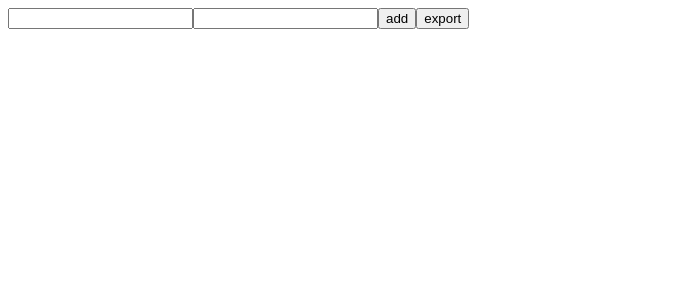
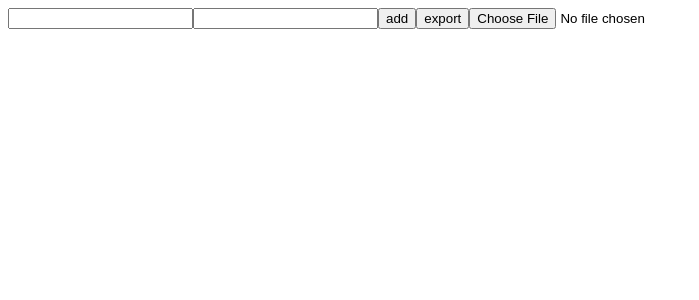
Before and after one commit to britanesse/hagetracker, a React (Vite) app: page / in a window 1280 px wide. Shown: the top 300 px of the page, without its empty margins (0-699 px from the left). Built offline with nearby package versions, Linux system fonts and the light colour scheme.

Commit message:
add ability to import

```diff
--- a/src/App.tsx
+++ b/src/App.tsx
@@ -58,6 +58,20 @@ export default function App() {
       >
         export
       </button>
+      <input
+        type="file"
+        onChange={async (event) => {
+          const firstFile = event.target.files?.[0];
+
+          const text = await firstFile?.text();
+          if (text != null) {
+            const gardenPropsArray = JSON.parse(text);
+
+            localStorage.setItem("gardenData", text);
+            setGardenArray(gardenPropsArray);
+          }
+        }}
+      />
       {gardenArray.map((gardenInfo) => (
         <GardenCard
           date={gardenInfo.date}
```
